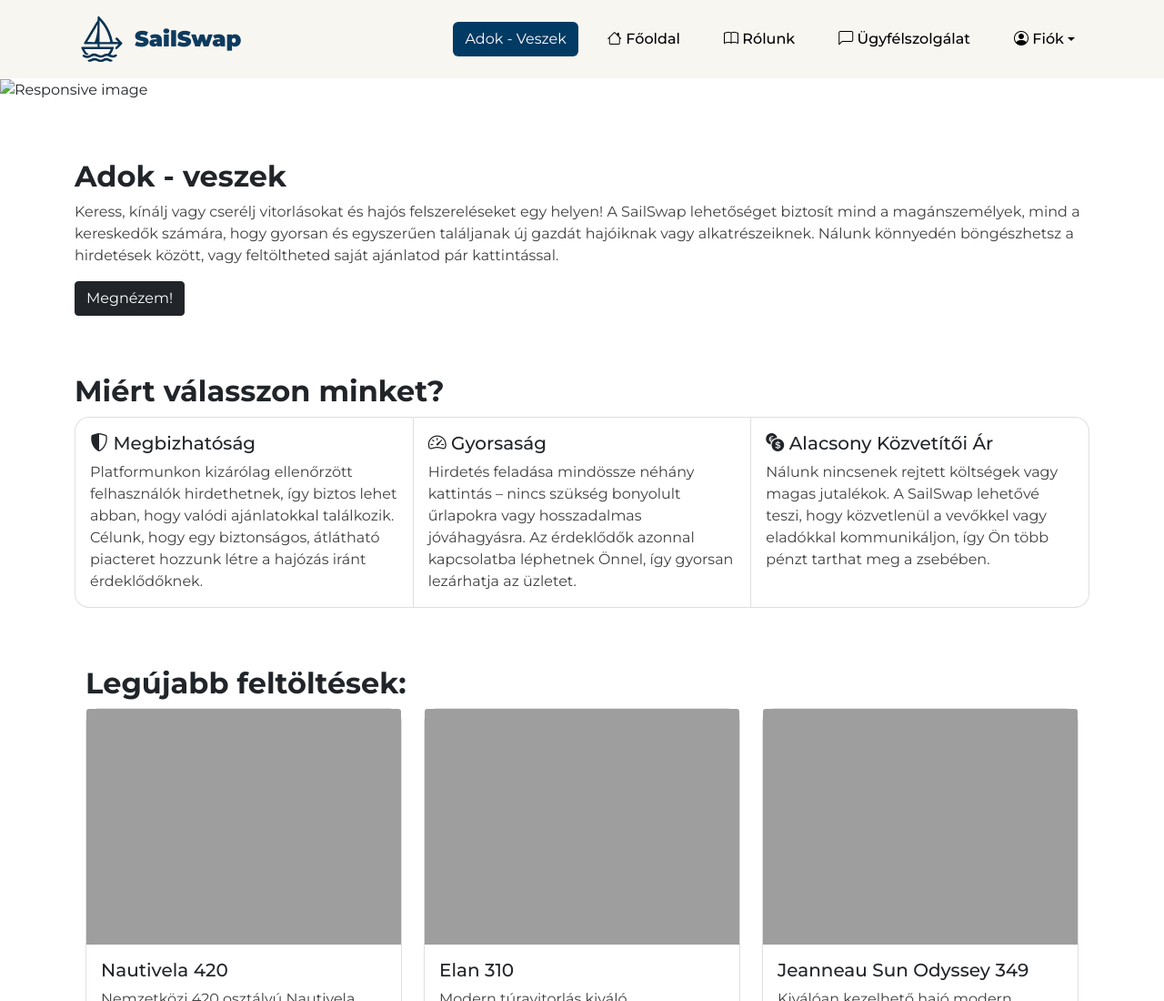
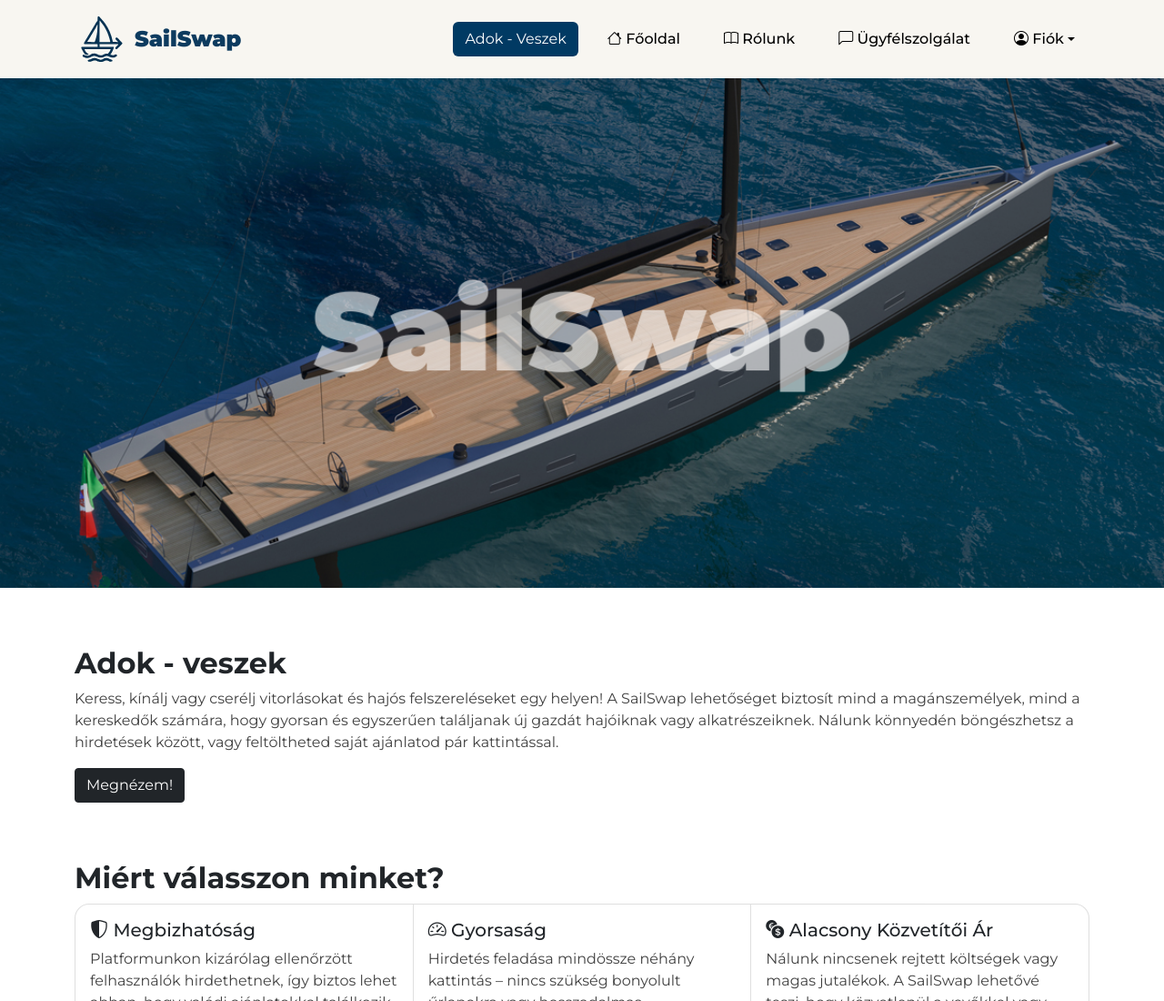
Before and after one commit to HeizerMarci/Sailswap, a plain HTML site: page index.html in a window 1280 px wide. Shown: the top 1100 px of the page at 91% size. Drawn offline with nearby package versions, Linux system fonts and the light colour scheme; the site is published under a folder, as on GitHub Pages, so addresses that start at the root find nothing.

Commit message:
Update index.html

```diff
--- a/index.html
+++ b/index.html
@@ -50,7 +50,7 @@
     </div>
   </nav>
 
-      <img src="/kepek/SailSwap.png" class="img-fluid" alt="Responsive image">
+      <img src="./kepek/SailSwap.png" class="img-fluid" alt="Responsive image">
 
       <div class="container-md">
         <h2>Adok - veszek</h2>
```
